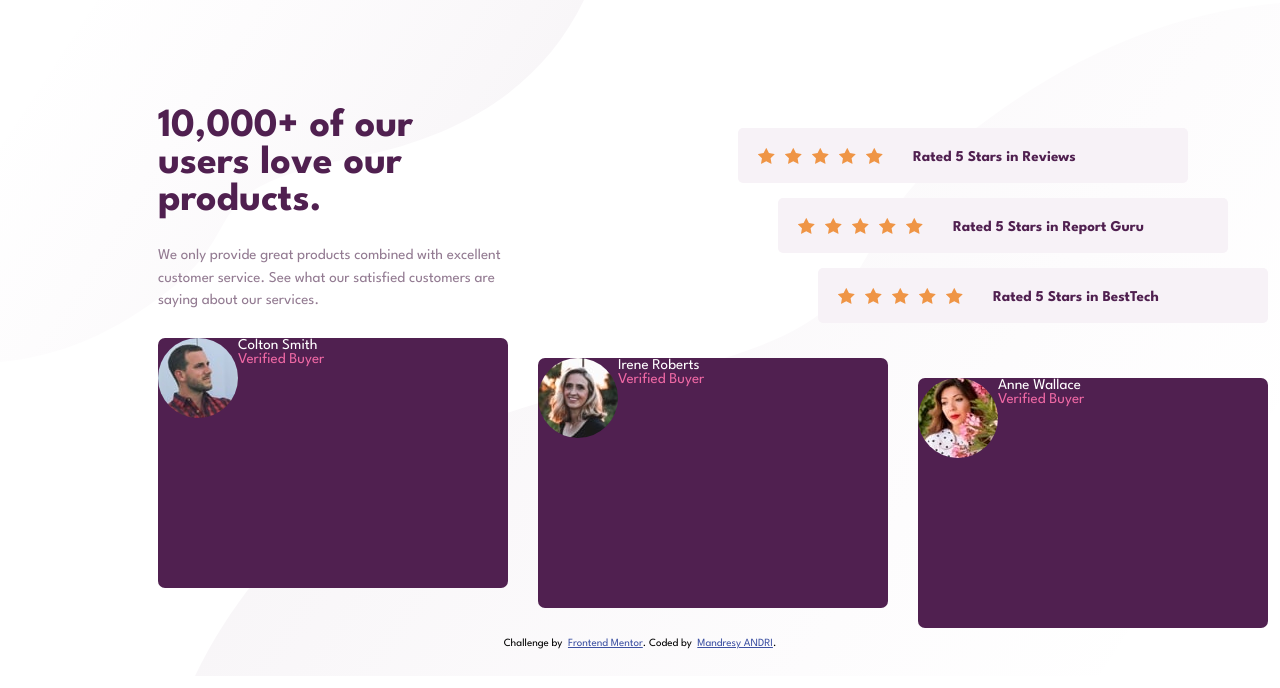
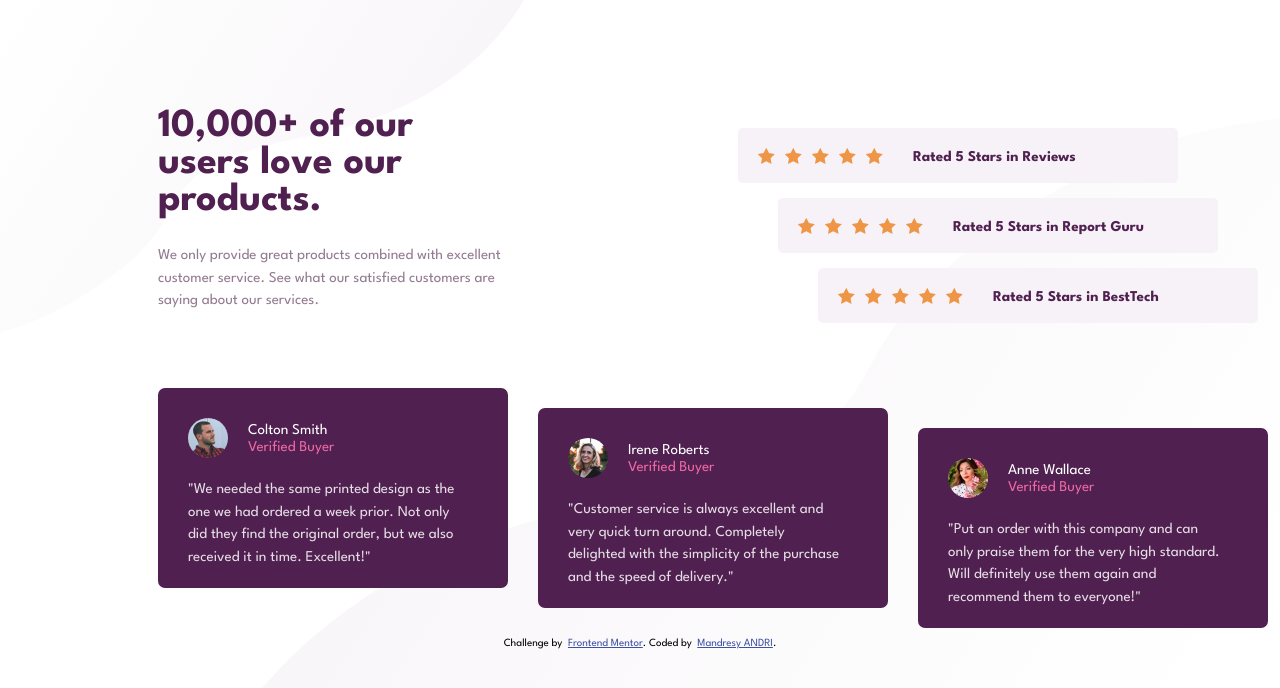
Before and after one commit to mandresyandri/social-proof-section, a React (Create React App) app: page / in a window 1280 px wide. Shown: the top 688 px of the page. Built offline with nearby package versions, Linux system fonts and the light colour scheme.

Commit message:
Update : Ok for Desktop it's time for mobile part

```diff
--- a/src/ContentBottom.js
+++ b/src/ContentBottom.js
@@ -11,6 +11,13 @@ const ContentBottom = () => {
                         <div className="colored">Verified Buyer</div>
                     </div>
                 </div>
+                <div className="bottom-content">
+                    <p>
+                        "We needed the same printed design as the one we had ordered a week prior.
+                        Not only did they find the original order, but we also received it in time.
+                        Excellent!"
+                    </p>
+                </div>
             </div>
             <div className="second boxTwo">
                 <div className="top-content flex">
@@ -19,6 +26,12 @@ const ContentBottom = () => {
                         <div className="name-text ">Irene Roberts</div>
                         <div className="colored">Verified Buyer</div>
                     </div>
+                </div>
+                <div className="bottom-content">
+                    <p>
+                        "Customer service is always excellent and very quick turn around. Completely
+                        delighted with the simplicity of the purchase and the speed of delivery."
+                    </p>
                 </div>
             </div>
             <div className="third boxTwo">
@@ -29,6 +42,12 @@ const ContentBottom = () => {
                         <div className="colored">Verified Buyer</div>
                     </div>
                 </div>
+                <div className="bottom-content">
+                    <p>
+                        "Put an order with this company and can only praise them for the very high
+                        standard. Will definitely use them again and recommend them to everyone!"
+                    </p>
+                </div>
             </div>
         </div>
     );
--- a/src/index.css
+++ b/src/index.css
@@ -1,5 +1,7 @@
 /* importing font style */
 @import url('https://fonts.googleapis.com/css2?family=League+Spartan:wght@400;500;700&display=swap');
+
+/* Desktop version */
 
 /* variables */
 :root {
@@ -14,7 +16,7 @@
 body {
   background-image: url("../public/images/bg-pattern-top-desktop.svg"), url("../public/images/bg-pattern-bottom-desktop.svg");
   background-color: var(--white);
-  background-position: 0% 0% ,100% -20%;
+  background-position: -7% -7% ,100% -700%;
   background-repeat: no-repeat;
   font-family: 'League Spartan', sans-serif;
   font-size: 15px;
@@ -36,7 +38,7 @@ body {
   background-color: hsl(300, 24%, 96%);
   border-radius: 5px;
   display: flex;
-  width: 450px;
+  width: 440px;
   height: 55px;
   line-height: 3.9;
   margin-bottom: 15px;
@@ -83,13 +85,14 @@ svg{
 
 .bottom-flex-part {
   display: flex;
+  margin-top: 50px;
   margin-left: 120px;
   margin-bottom: 10px;
 }
 
 .boxTwo {
   width: 350px;
-  height: 250px;
+  height: 200px;
   background-color: var(--very-dark-magenta);
   margin-left: 30px;
   border-radius: 7px;
@@ -105,14 +108,19 @@ svg{
 
 img {
   border-radius: 50px;
+  width: 40px;
+  height: 40px;
+  margin: 30px 20px 30px 30px;
 }
 
 .colored {
+  margin-top: 3px;
   color: var(--soft-pink);
 }
 
 .name-text{
   color: var(--white);
+  margin-top: 35px;
 }
 
 .flex {
@@ -122,6 +130,24 @@ img {
 .column {
   flex-direction: column;
 }
+
+p {
+  margin : -10px 45px 0px 30px;
+  color: hsl(0,0%, 100%, 0.85);
+  line-height: 1.5;
+  font-weight: lighter;
+}
+
+/* The mobile version */
+/*@media screen and (min-width: 475px) {
+  .top-flex-part {
+    flex-direction: column;
+  }
+
+  .bottom-flex-part {
+    flex-direction: column;
+  }
+}*/
 
 /* Code from FrontEnd Mentor */
 .attribution {
```
